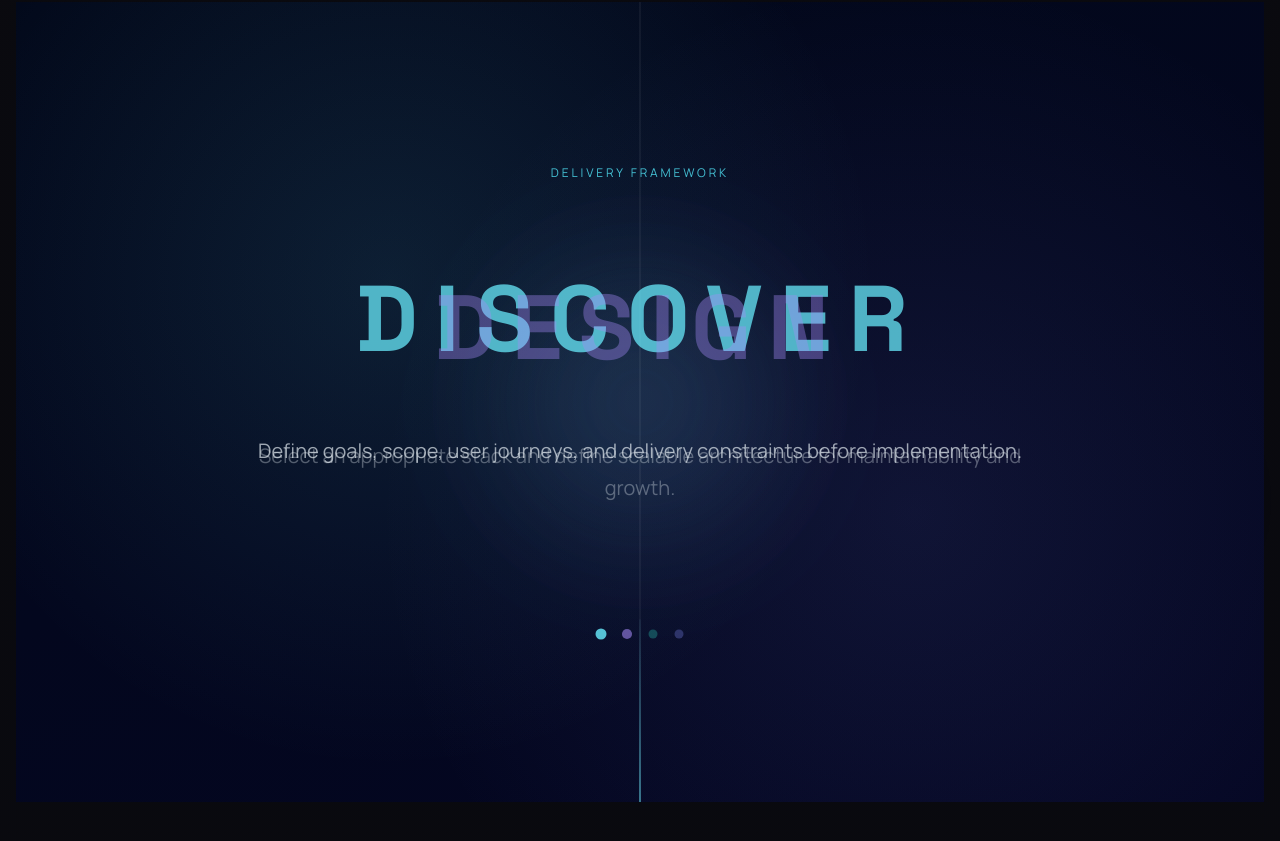
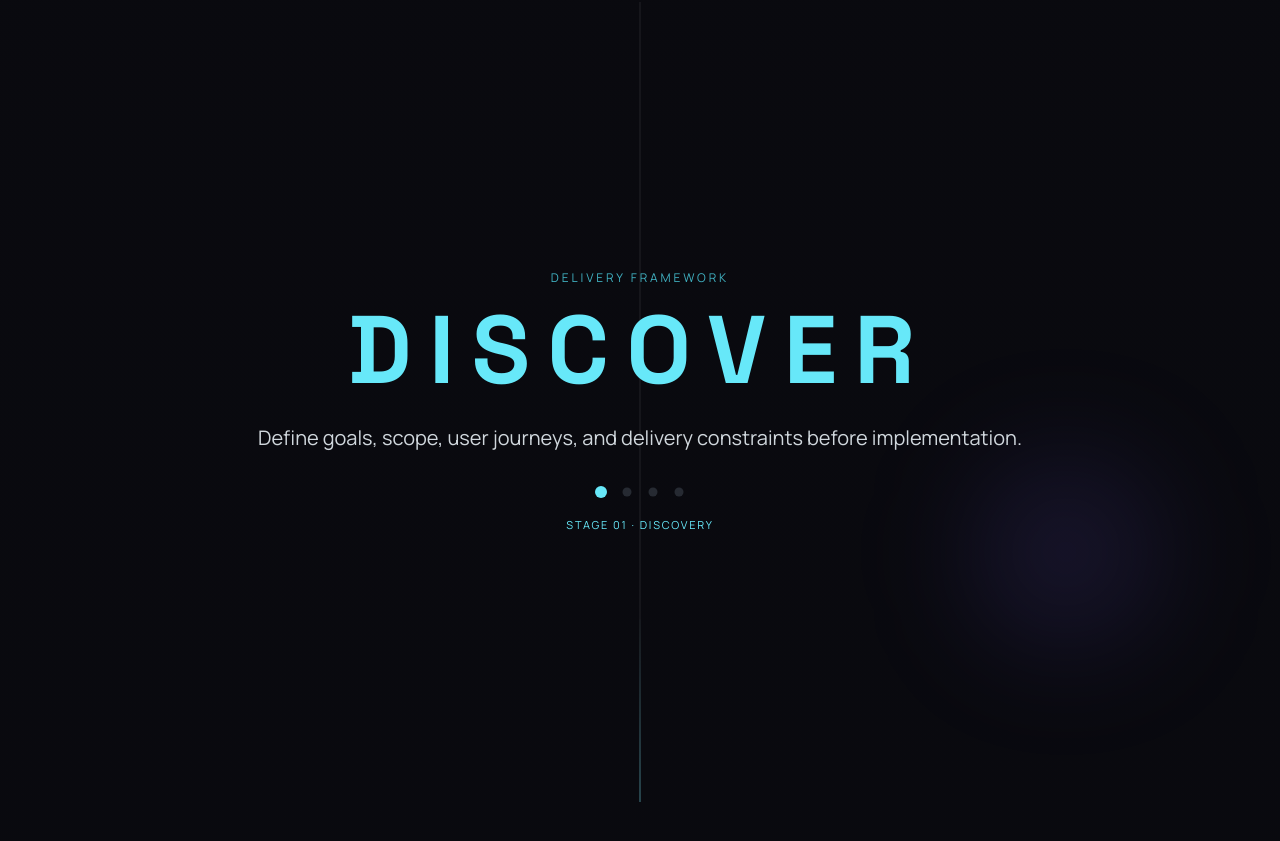
Before and after one commit to nikomeguro2004/portfolio, a Next.js app: page / in a window 1280 px wide. Shown: the part 963-1804 px from the top of the page. Built offline with nearby package versions, Linux system fonts and the light colour scheme.

Commit message:
Enhance NarrativeAxisSection component; improve scroll handling, add animations, and refine stage display for better user interaction

```diff
--- a/app/components/NarrativeAxisSection.tsx
+++ b/app/components/NarrativeAxisSection.tsx
@@ -1,7 +1,7 @@
 'use client';
 
-import { useMemo, useRef } from 'react';
-import { motion, useScroll, useTransform } from 'framer-motion';
+import { useMemo, useRef, useState } from 'react';
+import { AnimatePresence, motion, useMotionValueEvent, useScroll, useSpring, useTransform } from 'framer-motion';
 
 interface Step {
   title: string;
@@ -43,8 +43,8 @@ const FALLBACK_STAGES: Step[] = [
 
 const STAGE_COLORS = ['#67E8F9', '#A78BFA', '#2DD4BF', '#818CF8'] as const;
 
-function clamp01(value: number) {
-  return Math.max(0, Math.min(1, value));
+function clamp(value: number, min: number, max: number) {
+  return Math.min(max, Math.max(min, value));
 }
 
 export default function NarrativeAxisSection({ steps }: NarrativeAxisSectionProps) {
@@ -56,114 +56,93 @@ export default function NarrativeAxisSection({ steps }: NarrativeAxisSectionProp
     offset: ['start start', 'end end'],
   });
 
-  const beamFill = useTransform(scrollYProgress, [0, 1], [0.02, 1]);
-  const bgShift = useTransform(scrollYProgress, [0, 1], [0, 1]);
-
-  const stageIntensities = stages.map((_, index) => {
-    const mid = (index + 0.5) / 4;
-    return useTransform(scrollYProgress, (value) => {
-      const distance = Math.abs(value - mid);
-      return clamp01(1 - distance / 0.26);
-    });
+  const smoothProgress = useSpring(scrollYProgress, {
+    stiffness: 70,
+    damping: 26,
+    mass: 0.7,
   });
 
-  const stageOpacities = stageIntensities.map((intensity, index) =>
-    useTransform(intensity, (value) => {
-      if (index === 0) return 0.25 + value * 0.75;
-      if (index === stages.length - 1) return value * 0.9 + (value > 0.65 ? 0.1 : 0);
-      return value;
-    })
-  );
+  const [activeIndex, setActiveIndex] = useState(0);
 
-  const stageScales = stageIntensities.map((intensity) => useTransform(intensity, [0, 1], [0.92, 1]));
-  const stageY = stageIntensities.map((intensity) => useTransform(intensity, [0, 1], [30, 0]));
+  useMotionValueEvent(smoothProgress, 'change', (value) => {
+    const next = clamp(Math.floor(value * stages.length), 0, stages.length - 1);
+    setActiveIndex((prev) => (prev === next ? prev : next));
+  });
+
+  const beamFill = useTransform(smoothProgress, [0, 1], [0.02, 1]);
+  const beamGlow = useTransform(smoothProgress, [0, 1], [0.35, 1]);
+
+  const activeStage = stages[activeIndex] ?? stages[0];
+  const activeColor = STAGE_COLORS[activeIndex] ?? STAGE_COLORS[0];
 
   return (
     <section className="relative w-full px-4 py-2 sm:py-3">
-      <div ref={wrapperRef} className="relative h-[300vh]">
+      <div ref={wrapperRef} className="relative h-[340vh]">
         <div className="sticky top-0 h-screen overflow-hidden">
-          <motion.div
-            className="pointer-events-none absolute inset-0"
-            style={{
-              background: useTransform(bgShift, (value) => {
-                const cyan = Math.round(22 + value * 18);
-                const violet = Math.round(28 + value * 30);
-                return `radial-gradient(circle at 30% 35%, rgba(103, 232, 249, ${0.09 + value * 0.08}), transparent 48%), radial-gradient(circle at 72% 64%, rgba(129, 140, 248, ${0.08 + value * 0.1}), transparent 52%), linear-gradient(160deg, rgb(2, 8, ${cyan}) 0%, rgb(4, 6, ${violet}) 100%)`;
-              }),
-            }}
-          />
-
-          {stageOpacities.map((opacity, index) => (
-            <motion.div
-              key={`glow-${stages[index].title}`}
-              className="pointer-events-none absolute left-1/2 top-1/2 h-[48vh] w-[48vh] -translate-x-1/2 -translate-y-1/2 rounded-full blur-3xl"
-              style={{
-                background: `radial-gradient(circle, ${STAGE_COLORS[index]}35, transparent 70%)`,
-                opacity: useTransform(opacity, [0, 1], [0, 0.95]),
-              }}
-            />
-          ))}
-
           <div className="absolute left-1/2 top-0 h-full w-px -translate-x-1/2 bg-white/10" />
           <motion.div
             className="absolute bottom-0 left-1/2 h-full w-px -translate-x-1/2"
             style={{
               scaleY: beamFill,
+              opacity: beamGlow,
               transformOrigin: 'bottom',
-              background: 'linear-gradient(180deg, rgba(103,232,249,0.1) 0%, rgba(103,232,249,0.9) 100%)',
+              background: 'linear-gradient(180deg, rgba(103,232,249,0.06) 0%, rgba(103,232,249,0.9) 100%)',
             }}
           />
 
           <div className="relative z-10 flex h-full items-center justify-center px-6">
             <div className="w-full max-w-5xl text-center">
-              <p className="mb-4 text-xs uppercase tracking-[0.24em] text-cyan-300/80">Delivery Framework</p>
+              <p className="mb-4 text-xs uppercase tracking-[0.24em] text-cyan-300/75">Delivery Framework</p>
 
-              <div className="relative h-[28vh]">
-                {stages.map((stage, index) => (
+              <AnimatePresence mode="wait">
                 <motion.h2
-                    key={stage.title}
-                    className="absolute inset-0 flex items-center justify-center text-5xl font-black uppercase tracking-[0.18em] sm:text-7xl lg:text-8xl"
-                    style={{
-                      opacity: stageOpacities[index],
-                      scale: stageScales[index],
-                      y: stageY[index],
-                      color: STAGE_COLORS[index],
-                    }}
+                  key={`title-${activeStage.title}`}
+                  initial={{ opacity: 0, y: 30, scale: 0.96 }}
+                  animate={{ opacity: 1, y: 0, scale: 1 }}
+                  exit={{ opacity: 0, y: -20, scale: 0.98 }}
+                  transition={{ duration: 0.55, ease: [0.22, 1, 0.36, 1] }}
+                  className="text-5xl font-black uppercase tracking-[0.18em] sm:text-7xl lg:text-8xl"
+                  style={{ color: activeColor }}
                 >
-                    {stage.title}
+                  {activeStage.title}
                 </motion.h2>
-                ))}
-              </div>
+              </AnimatePresence>
 
-              <div className="relative mx-auto mt-2 h-[22vh] max-w-3xl">
-                {stages.map((stage, index) => (
+              <AnimatePresence mode="wait">
                 <motion.p
-                    key={`${stage.title}-desc`}
-                    className="absolute inset-0 text-base leading-relaxed sm:text-xl"
-                    style={{
-                      opacity: stageOpacities[index],
-                      y: useTransform(stageY[index], [30, 0], [18, 0]),
-                      color: 'rgba(230, 237, 243, 0.9)',
-                    }}
+                  key={`content-${activeStage.title}`}
+                  initial={{ opacity: 0, y: 16 }}
+                  animate={{ opacity: 1, y: 0 }}
+                  exit={{ opacity: 0, y: -12 }}
+                  transition={{ duration: 0.5, ease: [0.22, 1, 0.36, 1] }}
+                  className="mx-auto mt-6 max-w-3xl text-base leading-relaxed sm:text-xl"
+                  style={{ color: 'rgba(230, 237, 243, 0.9)' }}
                 >
-                    {stage.content}
+                  {activeStage.content}
                 </motion.p>
-                ))}
-              </div>
+              </AnimatePresence>
 
-              <div className="mt-6 flex items-center justify-center gap-4">
-                {stages.map((stage, index) => (
+              <div className="mt-8 flex items-center justify-center gap-4">
+                {stages.map((stage, index) => {
+                  const isActive = index === activeIndex;
+                  return (
                     <motion.div
                       key={`${stage.title}-dot`}
                       className="h-2.5 w-2.5 rounded-full"
-                    style={{
-                      background: STAGE_COLORS[index],
-                      opacity: useTransform(stageOpacities[index], [0, 1], [0.3, 1]),
-                      scale: useTransform(stageScales[index], [0.92, 1], [0.9, 1.2]),
+                      animate={{
+                        opacity: isActive ? 1 : 0.35,
+                        scale: isActive ? 1.2 : 0.9,
+                        backgroundColor: isActive ? STAGE_COLORS[index] : 'rgba(148, 163, 184, 0.6)',
                       }}
+                      transition={{ duration: 0.35, ease: [0.22, 1, 0.36, 1] }}
                     />
-                ))}
+                  );
+                })}
               </div>
+
+              <p className="mt-5 text-[11px] uppercase tracking-[0.16em]" style={{ color: activeColor }}>
+                Stage {activeStage.metric.value} · {activeStage.metric.label}
+              </p>
             </div>
           </div>
         </div>
```
Lines whose indentation alone changed are shown as unchanged.
